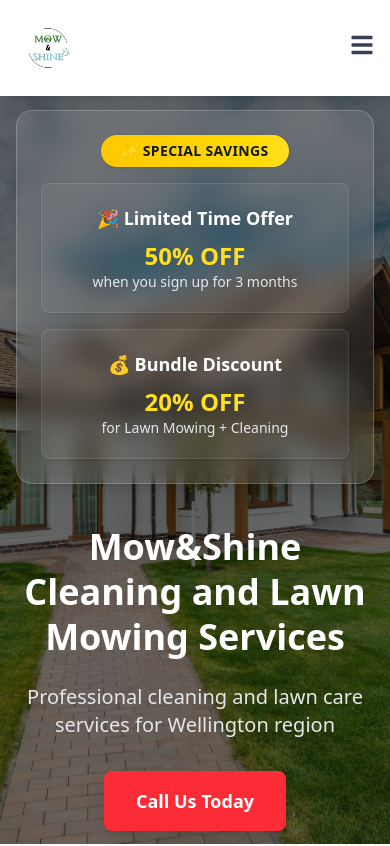
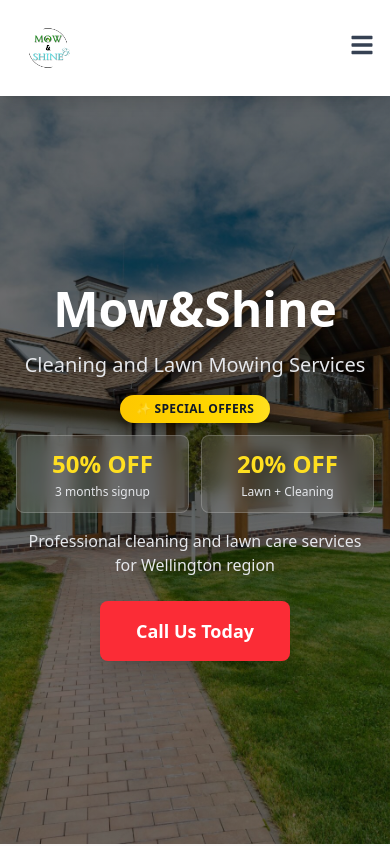
Before and after one commit to codename-SilverMask/mow-and-shine, a Next.js app: page / in a window 390 px wide. Shown: the top 846 px of the page. Built offline with nearby package versions, Linux system fonts and the light colour scheme.

Commit message:
Mobile & Laptop Responsiveness Update

```diff
--- a/components/Hero.jsx
+++ b/components/Hero.jsx
@@ -11,10 +11,7 @@
   }, []);
 
   return (
-    <section
-      className="relative flex items-center justify-center overflow-hidden"
-      style={{ height: "calc(100vh - 96px)" }}
-    >
+    <section className="relative flex items-center justify-center overflow-hidden min-h-[calc(100vh-96px)]">
       {/* Background Image with overlay effect */}
       <div
         className="absolute inset-0 w-full h-full"
@@ -28,60 +25,117 @@
       ></div>
 
       {/* Content */}
-      <div className="relative z-20 text-center text-white max-w-4xl mx-auto px-4 sm:px-6 lg:px-8">
-        {/* Special Savings Banner */}
-        <div className={`mb-10 p-6 bg-white/10 backdrop-blur-md rounded-2xl border border-white/20 shadow-lg transition-all duration-1000 ${
+      <div className="relative z-20 text-center text-white max-w-6xl mx-auto px-4 py-2 sm:py-12 lg:py-16 w-full">
+        {/* Main Heading - Moved to top on mobile */}
+        <h1
+          className={`text-5xl sm:text-5xl lg:text-6xl font-bold mb-3 sm:mb-4 lg:mb-6 leading-tight transition-all duration-1000 ${
             isVisible ? "opacity-100 translate-y-0" : "opacity-0 translate-y-8"
-        }`}>
-          <div className="flex items-center justify-center mb-4">
-            <span className="bg-gradient-to-r from-yellow-400 to-yellow-300 text-gray-900 px-5 py-1.5 rounded-full text-sm font-semibold uppercase tracking-wide shadow-sm">
+          }`}
+          style={{ transitionDelay: "200ms" }}
+        >
+          Mow&Shine
+        </h1>
+
+        <p
+          className={`text-xl sm:text-xl lg:text-2xl mb-4 sm:mb-6 lg:mb-8 text-gray-200 transition-all duration-1000 ${
+            isVisible ? "opacity-100 translate-y-0" : "opacity-0 translate-y-8"
+          }`}
+          style={{ transitionDelay: "400ms" }}
+        >
+          Cleaning and Lawn Mowing Services
+        </p>
+
+        {/* Special Savings Banner - Compact on mobile, prominent on desktop */}
+        <div
+          className={`mb-4 sm:mb-6 lg:mb-8 transition-all duration-1000 ${
+            isVisible ? "opacity-100 translate-y-0" : "opacity-0 translate-y-8"
+          }`}
+          style={{ transitionDelay: "600ms" }}
+        >
+          {/* Mobile Version - Horizontal compact design */}
+          <div className="block sm:hidden">
+            <div className="inline-block bg-gradient-to-r from-yellow-400 to-yellow-300 text-gray-900 px-4 py-1.5 rounded-full text-xs font-bold uppercase tracking-wide shadow-md mb-3">
+              ✨ Special Offers
+            </div>
+            <div className="flex gap-3 justify-center max-w-md mx-auto">
+              <div className="flex-1 bg-white/10 backdrop-blur-sm rounded-lg p-3 border border-white/20">
+                <p className="text-yellow-300 font-bold text-2xl">50% OFF</p>
+                <p className="text-xs text-gray-200 mt-1">3 months signup</p>
+              </div>
+              <div className="flex-1 bg-white/10 backdrop-blur-sm rounded-lg p-3 border border-white/20">
+                <p className="text-yellow-300 font-bold text-2xl">20% OFF</p>
+                <p className="text-xs text-gray-200 mt-1">Lawn + Cleaning</p>
+              </div>
+            </div>
+          </div>
+
+          {/* Tablet/Desktop Version - Full design */}
+          <div className="hidden sm:block">
+            <div className="bg-white/10 backdrop-blur-md rounded-2xl border border-white/20 shadow-lg p-4 lg:p-6 max-w-3xl mx-auto">
+              <div className="flex items-center justify-center mb-3 lg:mb-4">
+                <span className="bg-gradient-to-r from-yellow-400 to-yellow-300 text-gray-900 px-5 py-1.5 rounded-full text-xs lg:text-sm font-semibold uppercase tracking-wide shadow-sm">
                   ✨ Special Savings
                 </span>
               </div>
-          <div className="grid gap-4 sm:grid-cols-2">
-            <div className={`bg-white/5 rounded-lg p-5 border border-white/10 shadow-sm hover:bg-white/10 transition-all duration-500 hover:scale-105 ${
-              isVisible ? "opacity-100 translate-x-0" : "opacity-0 -translate-x-4"
-            }`} style={{ transitionDelay: "200ms" }}>
-              <p className="text-lg font-semibold mb-2">
+              <div className="grid grid-cols-2 gap-3 lg:gap-4">
+                <div
+                  className={`bg-white/5 rounded-lg p-3 lg:p-5 border border-white/10 shadow-sm hover:bg-white/10 transition-all duration-500 hover:scale-105 ${
+                    isVisible
+                      ? "opacity-100 translate-x-0"
+                      : "opacity-0 -translate-x-4"
+                  }`}
+                  style={{ transitionDelay: "800ms" }}
+                >
+                  <p className="text-sm lg:text-lg font-semibold mb-1 lg:mb-2">
                     🎉 Limited Time Offer
                   </p>
-              <p className="text-yellow-300 font-bold text-2xl">50% OFF</p>
-              <p className="text-sm text-gray-200">
+                  <p className="text-yellow-300 font-bold text-xl lg:text-2xl">
+                    50% OFF
+                  </p>
+                  <p className="text-xs lg:text-sm text-gray-200">
                     when you sign up for 3 months
                   </p>
                 </div>
-            <div className={`bg-white/5 rounded-lg p-5 border border-white/10 shadow-sm hover:bg-white/10 transition-all duration-500 hover:scale-105 ${
-              isVisible ? "opacity-100 translate-x-0" : "opacity-0 translate-x-4"
-            }`} style={{ transitionDelay: "400ms" }}>
-              <p className="text-lg font-semibold mb-2">💰 Bundle Discount</p>
-              <p className="text-yellow-300 font-bold text-2xl">20% OFF</p>
-              <p className="text-sm text-gray-200">
+                <div
+                  className={`bg-white/5 rounded-lg p-3 lg:p-5 border border-white/10 shadow-sm hover:bg-white/10 transition-all duration-500 hover:scale-105 ${
+                    isVisible
+                      ? "opacity-100 translate-x-0"
+                      : "opacity-0 translate-x-4"
+                  }`}
+                  style={{ transitionDelay: "1000ms" }}
+                >
+                  <p className="text-sm lg:text-lg font-semibold mb-1 lg:mb-2">
+                    💰 Bundle Discount
+                  </p>
+                  <p className="text-yellow-300 font-bold text-xl lg:text-2xl">
+                    20% OFF
+                  </p>
+                  <p className="text-xs lg:text-sm text-gray-200">
                     for Lawn Mowing + Cleaning
                   </p>
                 </div>
               </div>
             </div>
+          </div>
+        </div>
 
-        <h1 className={`text-4xl md:text-6xl font-bold mb-6 leading-tight transition-all duration-1000 ${
+        {/* Tagline */}
+        <p
+          className={`text-base sm:text-lg lg:text-xl mb-6 sm:mb-7 lg:mb-9 text-gray-200 max-w-2xl mx-auto transition-all duration-1000 ${
             isVisible ? "opacity-100 translate-y-0" : "opacity-0 translate-y-8"
-        }`} style={{ transitionDelay: "600ms" }}>
-          Mow&Shine
-          <br />
-          Cleaning and Lawn Mowing Services
-        </h1>
-
-        <p className={`text-xl md:text-2xl mb-8 text-gray-200 transition-all duration-1000 ${
-          isVisible ? "opacity-100 translate-y-0" : "opacity-0 translate-y-8"
-        }`} style={{ transitionDelay: "800ms" }}>
+          }`}
+          style={{ transitionDelay: "1200ms" }}
+        >
           Professional cleaning and lawn care services for Wellington region
         </p>
 
+        {/* Call to Action Button */}
         <Link
           href="tel:+6421109914"
-          className={`inline-block bg-red-500 hover:bg-red-600 text-white px-8 py-4 text-lg font-semibold rounded-lg shadow-lg transition-all duration-300 transform hover:scale-105 ${
+          className={`inline-block bg-red-500 hover:bg-red-600 text-white px-9 py-4 sm:px-10 sm:py-4 text-lg sm:text-lg font-semibold rounded-lg shadow-xl transition-all duration-300 transform hover:scale-105 active:scale-95 ${
             isVisible ? "opacity-100 translate-y-0" : "opacity-0 translate-y-8"
           }`}
-          style={{ transitionDelay: "1000ms" }}
+          style={{ transitionDelay: "1400ms" }}
         >
           Call Us Today
         </Link>
```
Lines whose indentation alone changed are shown as unchanged.
